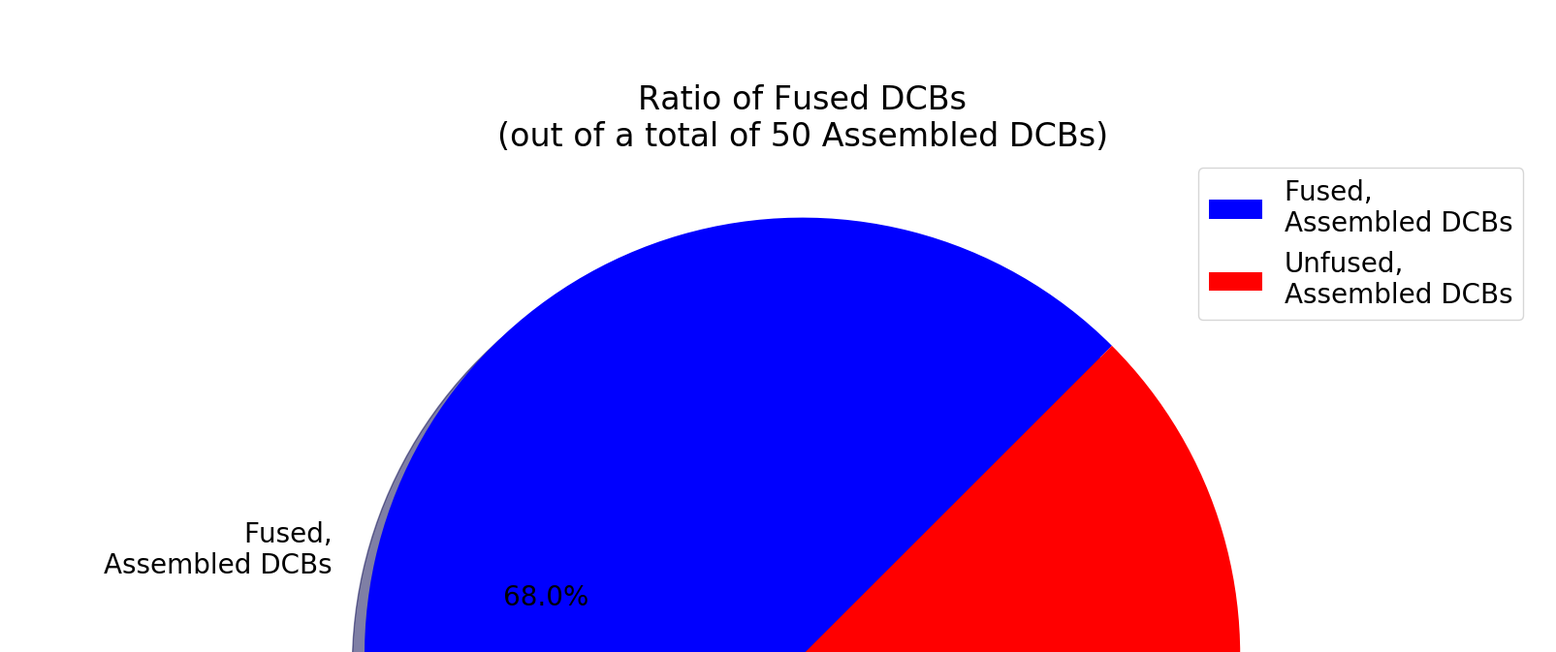
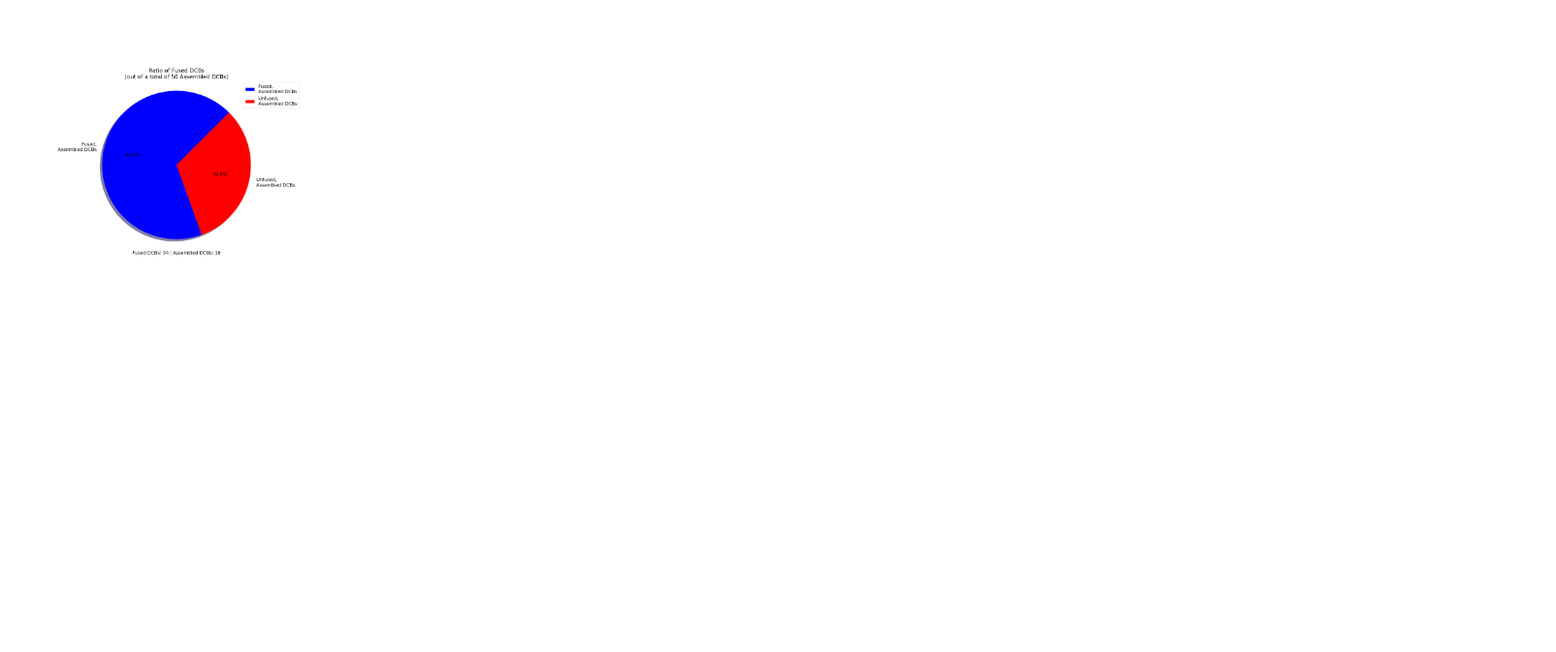
Before and after one commit to SciGeek2000/UT_Database_Website, a plain HTML site: page index.html in a window 1280 px wide. Shown: the part 83-756 px from the top of the page at 97% size, 1605 px wide, since content can reach past the window. Drawn offline with Linux system fonts and the light colour scheme.

Commit message:
Update index.html

```diff
--- a/index.html
+++ b/index.html
@@ -36,7 +36,7 @@ li {
 
 	</header>
 	<div style="position: absolute; top: 150px; width: 500px; left:50px; height: 25px">
-		<img src="DCB_FusedPieChart.png" alt = "DCB Fused Pie Chart">
+		<img src="DCB_FusedPieChart.png" alt = "DCB Fused Pie Chart" style = "height:200px;width:auto">
 	</div>
 </body>
 
```
